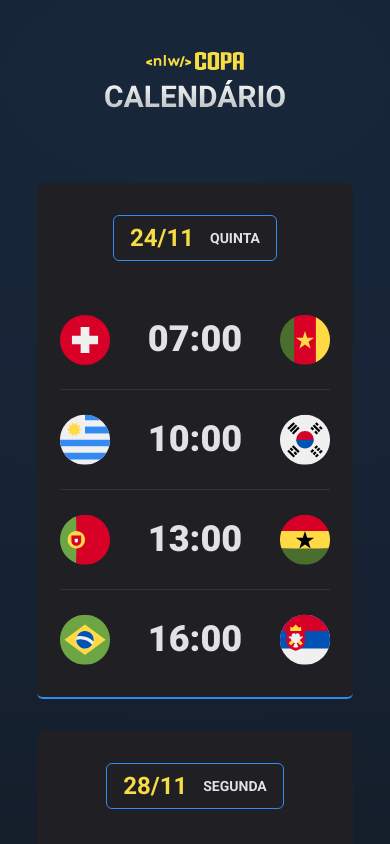
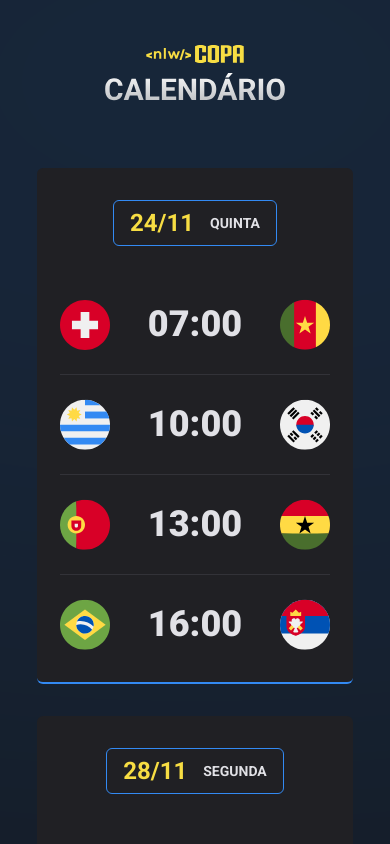
Before and after one commit to rubensgabriel/nlw, a plain HTML site: page index.html in a window 390 px wide. Shown: the top 844 px of the page. Drawn offline with Linux system fonts and the light colour scheme.

Commit message:
correção do responsivo

```diff
--- a/style.css
+++ b/style.css
@@ -40,11 +40,11 @@ body * {
 #app {
   width: fit-content;
   margin: auto;
-  padding-top: 52px;
+  padding-top: 45px;
 }
 
 header {
-  margin-bottom: 63px;
+  margin-bottom: 55px;
   text-align: center;
 }
 
@@ -52,6 +52,7 @@ header {
   display: flex;
   flex-direction: column;
   gap: 32px;
+  margin-bottom: 20px;
 }
 
 .card > h2 {
@@ -119,6 +120,7 @@ header {
   border-radius: 6px;
   animation: appear .2s forwards;
   opacity: 0;
+
 }
 
 @keyframes appear {
```
